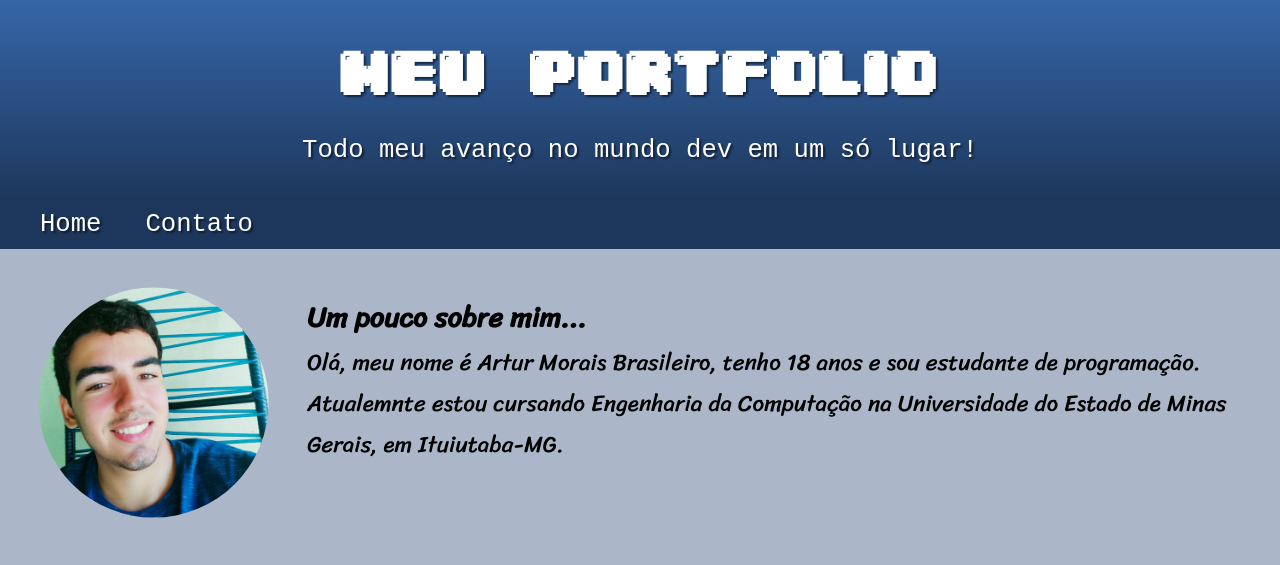
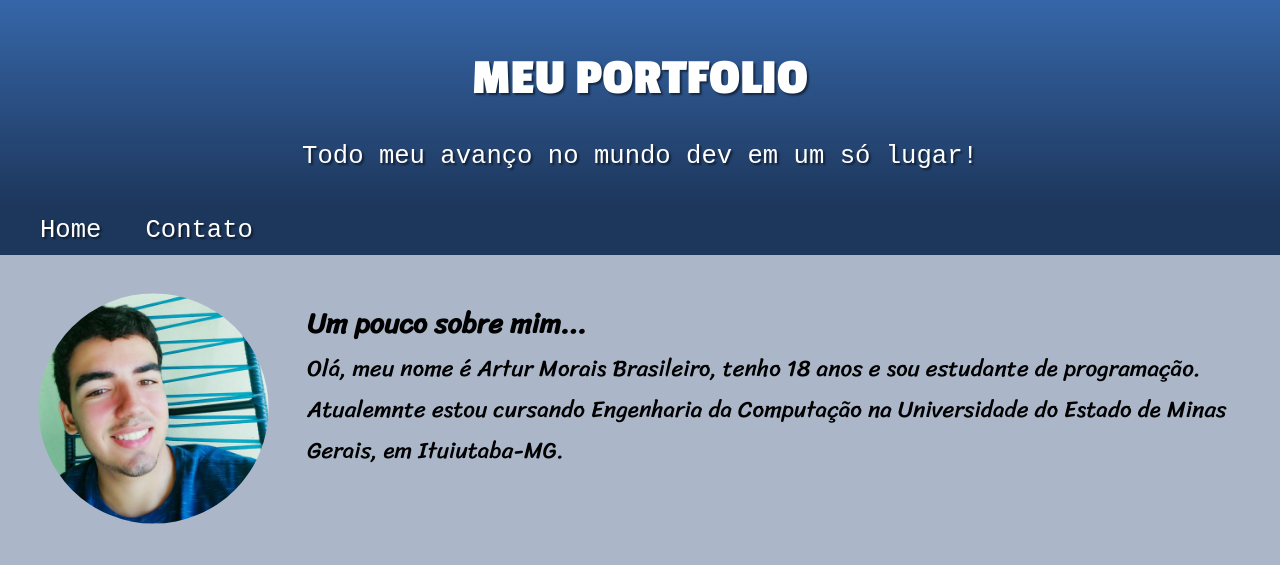
Before and after one commit to Artur-Brasileiro/portfolio, a plain HTML site: page index.html in a window 1280 px wide. Drawn offline with Linux system fonts and the light colour scheme.

Commit message:
atualização portfolio

```diff
--- a/estilo/style.css
+++ b/estilo/style.css
@@ -1,10 +1,7 @@
 @charset "UTF-8";
 @import url('https://fonts.googleapis.com/css2?family=Sriracha&display=swap');
-@font-face {
-    font-family: 'Gumball';
-    src: url('../fonte/gumball.TTF') format('truetype');
-    font-weight: normal;
-}
+@import url('https://fonts.googleapis.com/css2?family=Passion+One:wght@700&display=swap');
+
 :root {
     --cor0: #abb7c9;
     --cor1: #4684DB;
@@ -14,7 +11,6 @@
     --cor5: #00065C;
 
     --fonte-padrao: Arial, Verdana, Helvetica, Sans-serif;
-    --fonte-gumbal: 'Gumball', 'monospace';
 }
 *{
     margin: 0px;
@@ -33,7 +29,7 @@ header{
     text-align: center;
 }
 header h1{
-    font-family: var(--fonte-gumbal);
+    font-family: 'Passion One', cursiv;
     font-size: 4vw;
     padding-top: 50px;
     padding-bottom: 35px;
```
